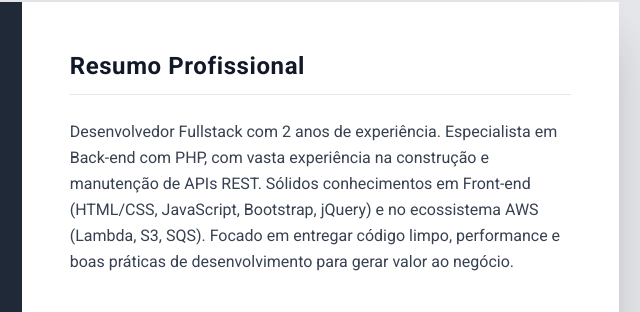
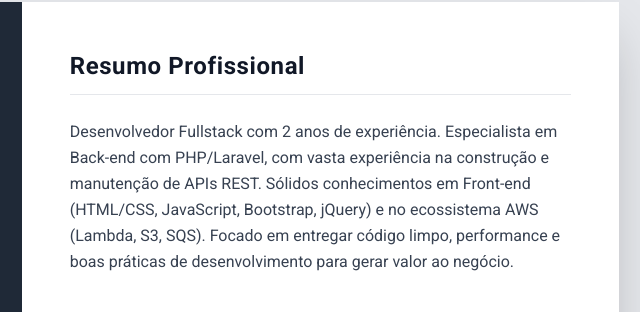
Before and after one commit to gabriel447/curriculo, a plain HTML site: page index.html in a window 1280 px wide. Shown: the part 102-414 px from the top of the page, 469-1109 px from the left. Drawn offline with nearby package versions, Linux system fonts and the light colour scheme.

Commit message:
Update index.html

```diff
--- a/index.html
+++ b/index.html
@@ -107,7 +107,7 @@
                 <section class="mb-10">
                     <h2 class="text-2xl font-bold text-gray-900 tracking-wide border-b border-gray-200 pb-3 mb-6">Resumo Profissional</h2>
                     <p class="text-gray-700 leading-relaxed">
-                        Desenvolvedor Fullstack com 2 anos de experiência. Especialista em Back-end com PHP, com vasta experiência na construção e manutenção de APIs REST. Sólidos conhecimentos em Front-end (HTML/CSS, JavaScript, Bootstrap, jQuery) e no ecossistema AWS (Lambda, S3, SQS). Focado em entregar código limpo, performance e boas práticas de desenvolvimento para gerar valor ao negócio.
+                        Desenvolvedor Fullstack com 2 anos de experiência. Especialista em Back-end com PHP/Laravel, com vasta experiência na construção e manutenção de APIs REST. Sólidos conhecimentos em Front-end (HTML/CSS, JavaScript, Bootstrap, jQuery) e no ecossistema AWS (Lambda, S3, SQS). Focado em entregar código limpo, performance e boas práticas de desenvolvimento para gerar valor ao negócio.
                 </section>
 
                 <section>
```
